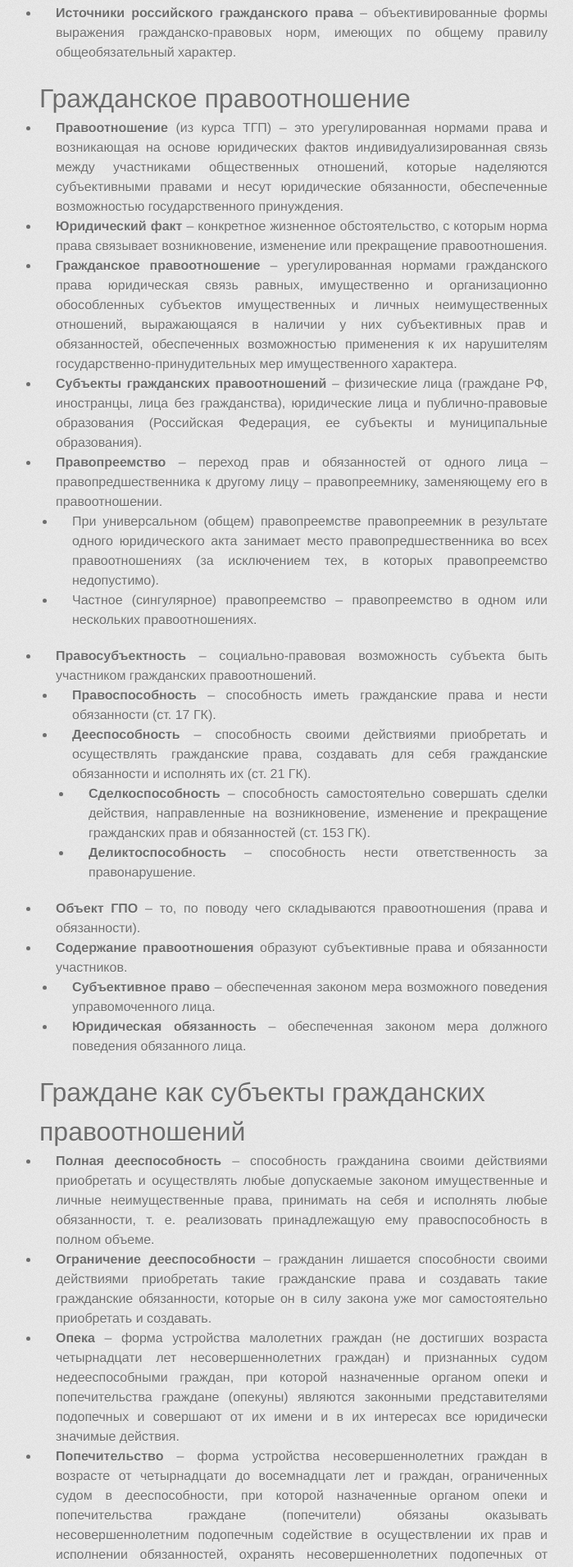
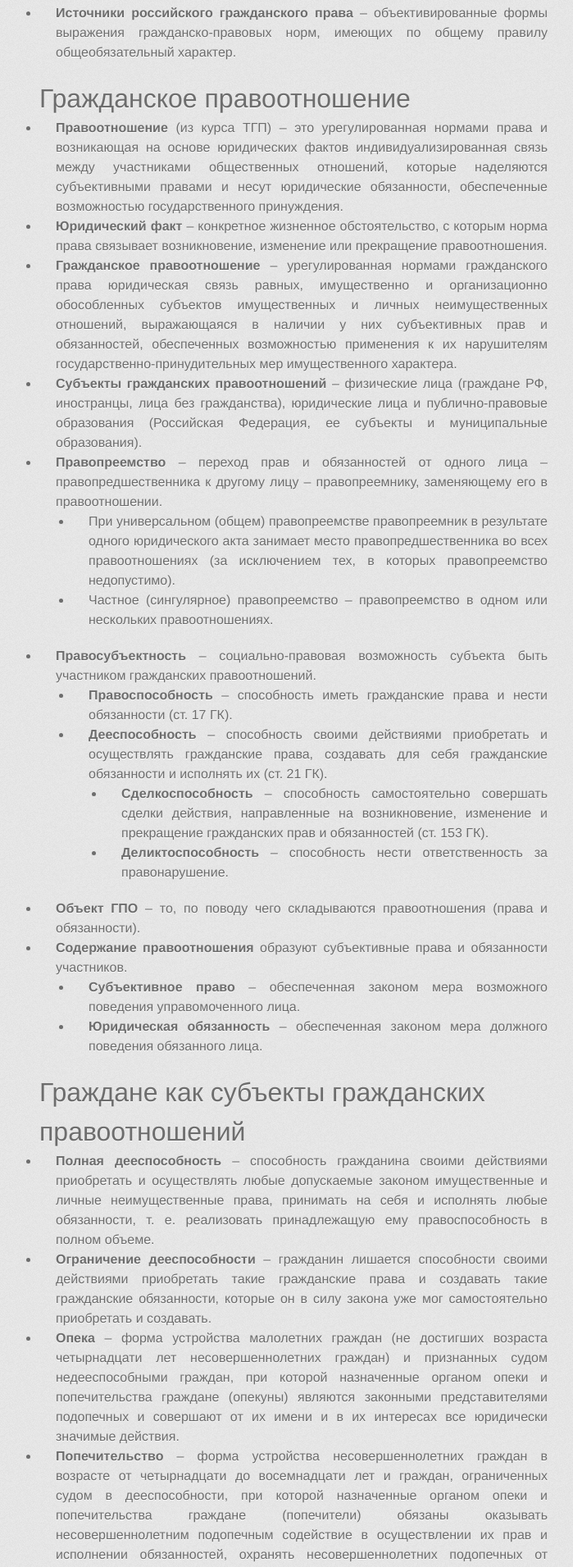
Before and after one commit to a-nova/a-nova.github.io, a Jekyll site: the page built from colloc.md, in a window 1280 px wide. Shown: the part 1359-3270 px from the top of the page at 82% size, without its empty margins (282-981 px from the left). Built offline with Jekyll 4.4.1, drawn with Linux system fonts in a browser that asks for light colours; some web fonts are replaced.

Commit message:
inc nested list spacing

```diff
--- a/assets/css/style.scss
+++ b/assets/css/style.scss
@@ -2,3 +2,7 @@
 ---
 
 @import "jekyll-theme-tactile";
+
+li ul {
+  margin-left: 20px;
+}
```
